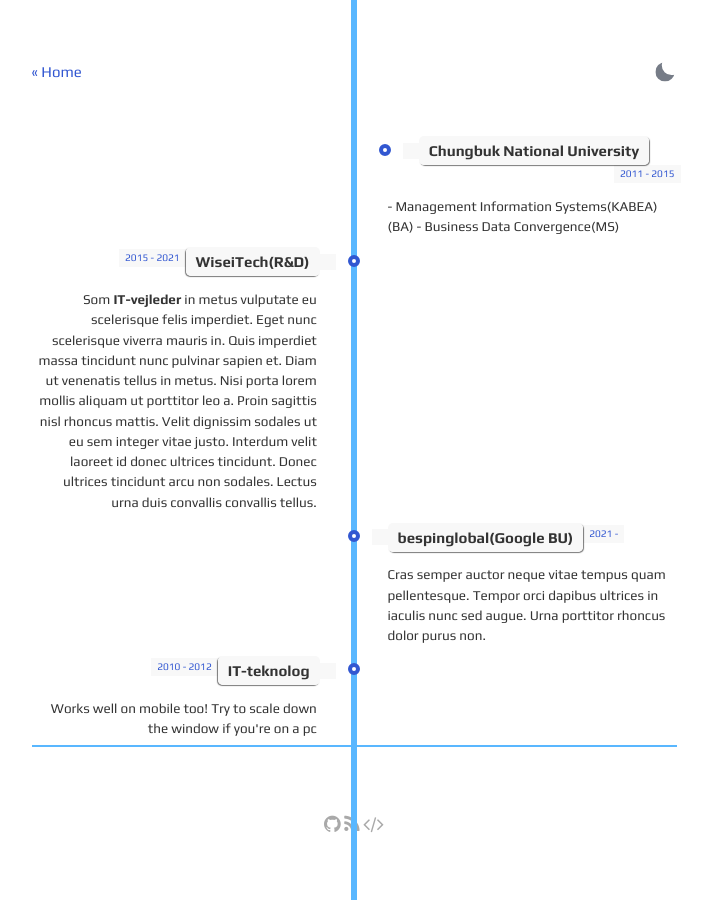
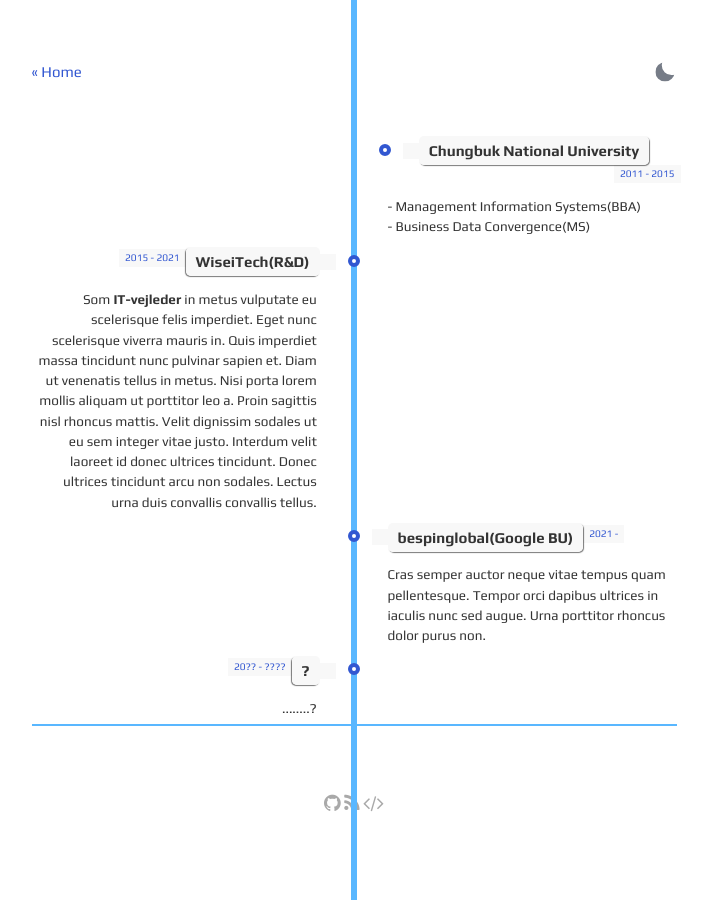
Before and after one commit to bboradoli/bboradoli.github.io, a Jekyll site: the page built from about.html, in a window 1280 px wide. Shown: the whole page, without its empty margins (286-991 px from the left). Built offline with Jekyll 4.4.1, drawn with Linux system fonts in a browser that asks for light colours.

Commit message:
update >> about.html

```diff
--- a/about.html
+++ b/about.html
@@ -24,7 +24,7 @@
                     <span class="time-wrapper"><span class="time">2011 - 2015</span></span>
                 </div>
                 <div class="desc">
-                    - Management Information Systems(KABEA)(BA)
+                    - Management Information Systems(BBA)<br>
                     - Business Data Convergence(MS)
                     <!-- <a href="https://tristanwhite.info" target="_top">https://tristanwhite.info</a> -->
                 </div>
@@ -68,11 +68,11 @@
         <li>
             <div class="direction-l">
                 <div class="flag-wrapper">
-                    <span class="flag">IT-teknolog</span>
-                    <span class="time-wrapper"><span class="time">2010 - 2012</span></span>
+                    <span class="flag">?</span>
+                    <span class="time-wrapper"><span class="time">20?? - ????</span></span>
                 </div>
                 <div class="desc">
-                    Works well on mobile too! Try to scale down the window if you're on a pc
+                    ........?
                 </div>
             </div>
         </li>
```
